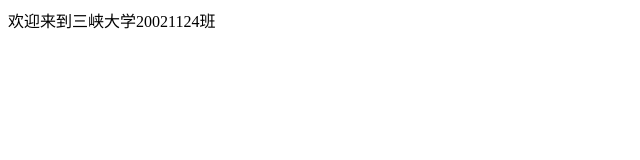
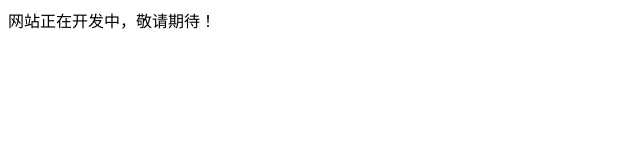
Before and after one commit to springwater/sw, a plain HTML site: page index.html in a window 1280 px wide. Shown: the full height of the page, 0-640 px from the left. Drawn offline with Linux system fonts and the light colour scheme.

Commit message:
Update index.html

```diff
--- a/index.html
+++ b/index.html
@@ -1,10 +1,17 @@
 <!DOCTYPE html>
 <html>
-<head>
-<title>三峡大学2002114班</title>
-<meta http-equiv="Content-Type" content="text/html; charset=UTF-8">
-</head>
-<body>
-欢迎来到三峡大学20021124班
-</body>
+    <head>
+        <meta charset="utf-8">
+        <title>深圳宝翔电子科技有限公司</title>
+        <meta name="viewport" content="width=device-width, initial-scale=1.0">
+        <meta name="description" content="">
+        <meta name="author" content="深圳宝翔电子科技有限公司">
+    </head>
+
+    <body>
+
+        网站正在开发中，敬请期待！
+
+    </body>
+
 </html>
```
